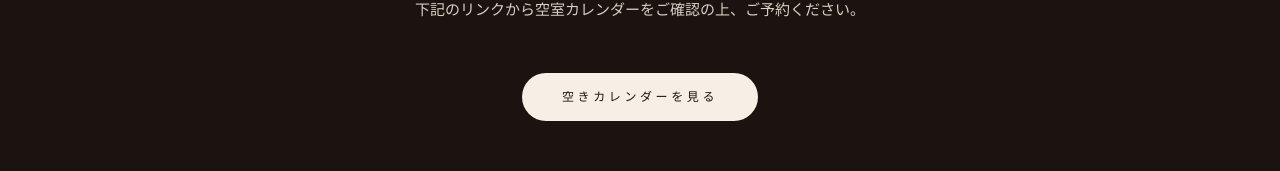
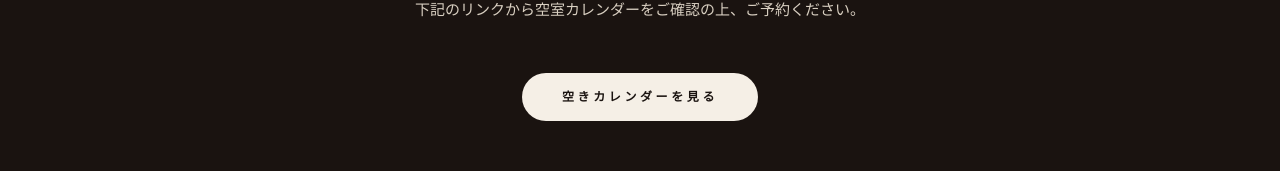
Before and after one commit to horikawariku/ao-template-version, a Next.js app: page /reservation in a window 1280 px wide. Shown: the part 450-621 px from the top of the page. Built offline with nearby package versions, Linux system fonts and the light colour scheme; no server answers.

Commit message:
全「空きカレンダーを見る」CTA を太字 (font-bold) に
- HeroFullBleed (TOP)
- StickyReserveCTA (画面下固定)
- ReservationBanner (セクション内バナー)
- /reservation page

```diff
--- a/src/app/reservation/page.tsx
+++ b/src/app/reservation/page.tsx
@@ -24,7 +24,7 @@ export default function ReservationPage() {
                     <div className="mt-12 flex justify-center">
                         <BookingLink
                             baseUrl={reservation.engineUrl ?? booking.url}
-                            className="inline-flex items-center gap-3 px-10 py-4 rounded-full bg-[#f5efe6] text-[#1a1310] text-[11px] md:text-xs tracking-[0.3em] hover:bg-[#3E2820] hover:text-[#f5efe6] transition"
+                            className="inline-flex items-center gap-3 px-10 py-4 rounded-full bg-[#f5efe6] text-[#1a1310] text-[11px] md:text-xs tracking-[0.3em] font-bold hover:bg-[#3E2820] hover:text-[#f5efe6] transition"
                             style={{ fontFamily: "var(--font-inter)" }}
                         >
                             {reservation.engineLabel.toUpperCase()}
--- a/src/components/layout/StickyReserveCTA.tsx
+++ b/src/components/layout/StickyReserveCTA.tsx
@@ -32,7 +32,7 @@ export function StickyReserveCTA() {
                 </div>
                 <BookingLink
                     baseUrl={siteContent.booking.url}
-                    className="block w-full text-center py-4 bg-[#f5efe6] text-[#1a1310] text-sm tracking-[0.25em]"
+                    className="block w-full text-center py-4 bg-[#f5efe6] text-[#1a1310] text-sm tracking-[0.25em] font-bold"
                     style={{ fontFamily: "var(--font-inter)" }}
                 >
                     {siteContent.booking.labelLong.toUpperCase()}
--- a/src/components/sections/HeroFullBleed.tsx
+++ b/src/components/sections/HeroFullBleed.tsx
@@ -67,7 +67,7 @@ export function HeroFullBleed() {
                 {/* CTA Pill */}
                 <BookingLink
                     baseUrl={siteContent.booking.url}
-                    className="mt-12 md:mt-16 inline-flex items-center gap-3 px-8 md:px-10 py-4 rounded-full bg-white text-[#1a1310] text-[11px] md:text-xs tracking-[0.3em] hover:opacity-90 transition"
+                    className="mt-12 md:mt-16 inline-flex items-center gap-3 px-8 md:px-10 py-4 rounded-full bg-white text-[#1a1310] text-[11px] md:text-xs tracking-[0.3em] font-bold hover:opacity-90 transition"
                     style={{ fontFamily: "var(--font-inter)" }}
                 >
                     {siteContent.hero.ctaLabel}
--- a/src/components/sections/ReservationBanner.tsx
+++ b/src/components/sections/ReservationBanner.tsx
@@ -49,7 +49,7 @@ export function ReservationBanner() {
                     </p>
 
                     <span
-                        className="mt-10 inline-flex items-center gap-3 px-9 py-4 rounded-full border border-white/70 text-white text-[11px] md:text-xs tracking-[0.3em] group-hover:bg-white group-hover:text-[#f5efe6] transition"
+                        className="mt-10 inline-flex items-center gap-3 px-9 py-4 rounded-full border border-white/70 text-white text-[11px] md:text-xs tracking-[0.3em] font-bold group-hover:bg-white group-hover:text-[#f5efe6] transition"
                         style={{ fontFamily: "var(--font-inter)" }}
                     >
                         {booking.labelLong.toUpperCase()}
```
